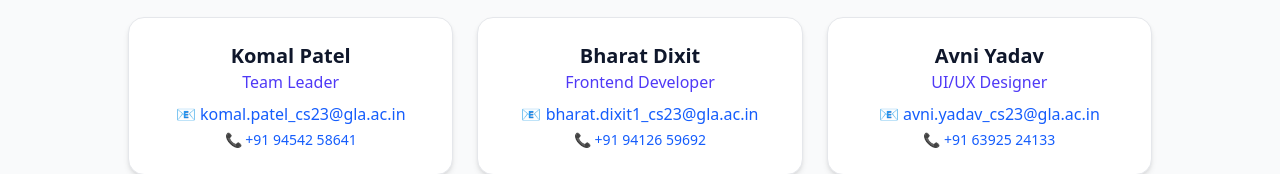
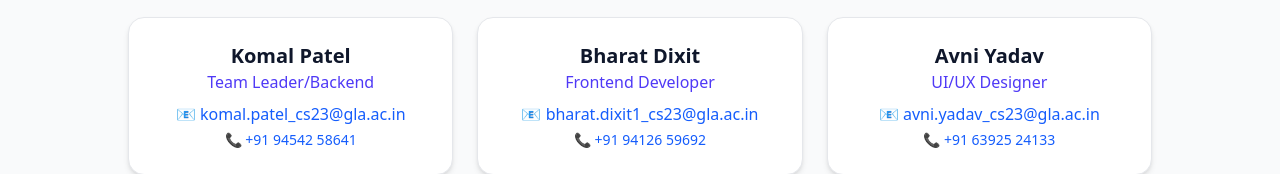
Before and after one commit to Bharat-dixit-0512/City-Buddy, a React (Vite) app in the folder frontend/: page /ContactUs in a window 1280 px wide. Shown: the part 245-419 px from the top of the page. Built offline with nearby package versions, Linux system fonts and the light colour scheme; some icons are missing.

Commit message:
komal modify

```diff
--- a/frontend/src/components/second/ContactUs.jsx
+++ b/frontend/src/components/second/ContactUs.jsx
@@ -4,7 +4,7 @@ const ContactUs = () => {
     const teamMembers = [
         {
             name: "Komal Patel",
-            role: "Team Leader",
+            role: "Team Leader/Backend",
             email: "komal.patel_cs23@gla.ac.in",
             phone: "+91 94542 58641",
         },
```
